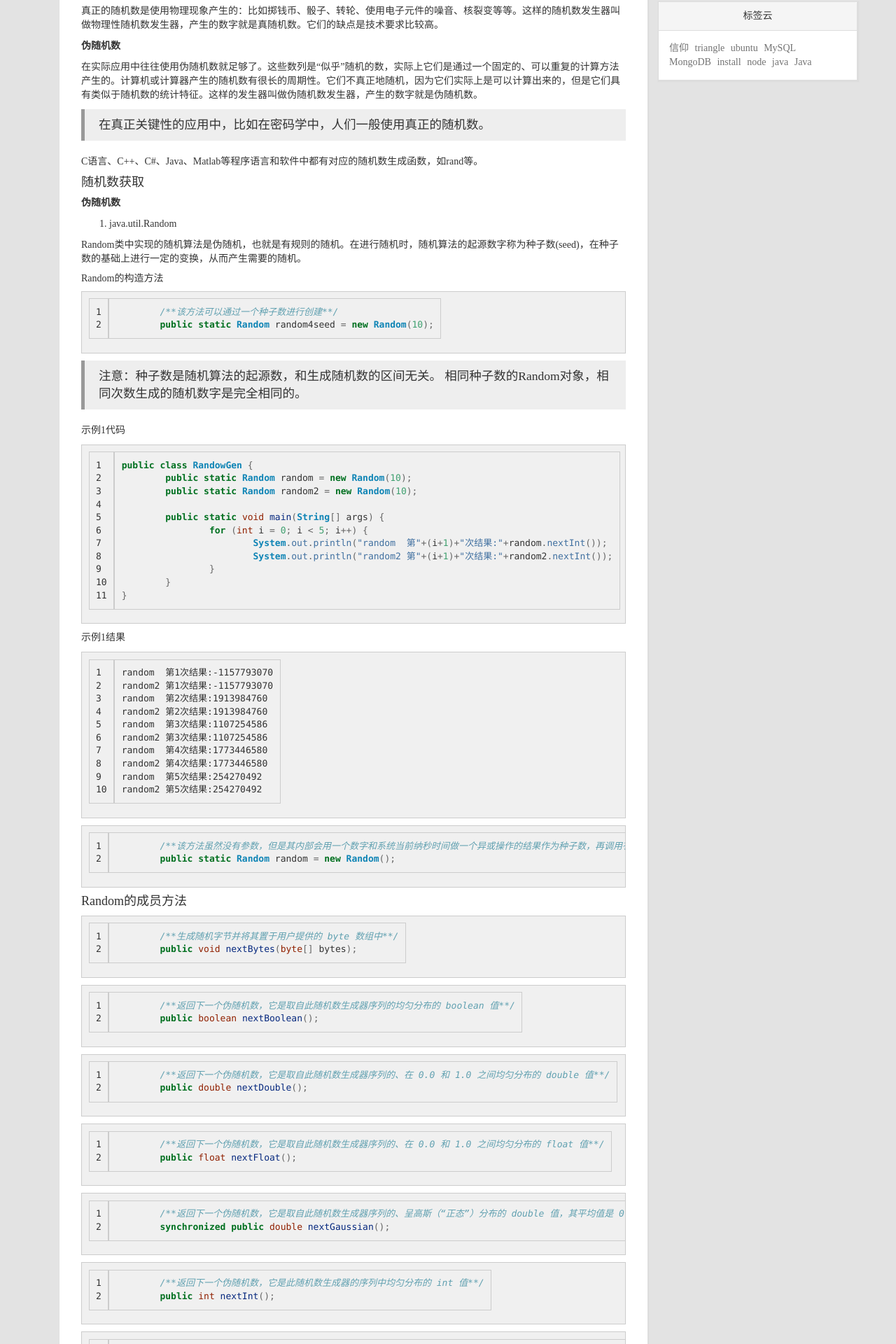
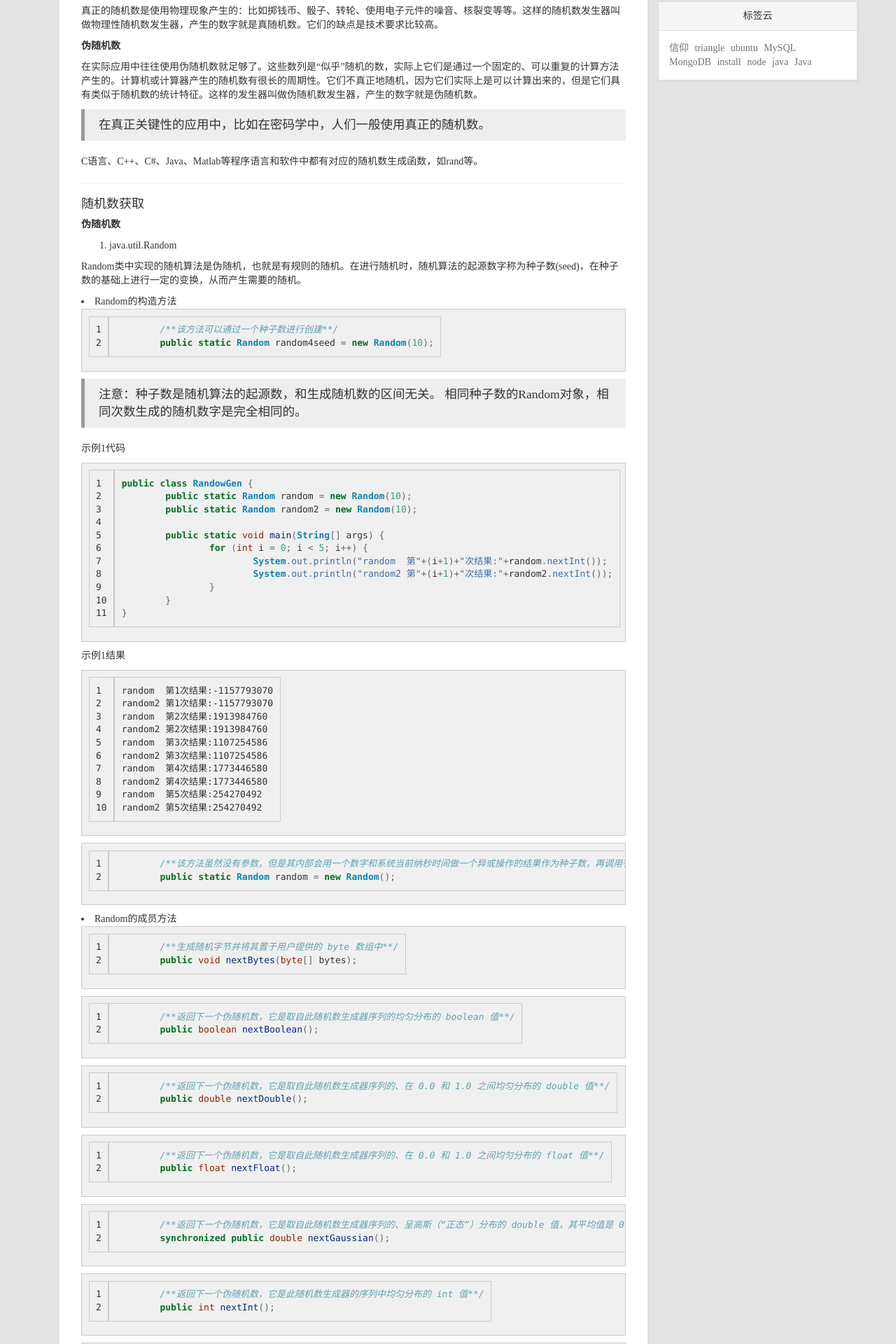
Before and after one commit to tomgg/tomgg.github.io, a Jekyll site: the page built from _posts/2016-07-20-java-random.md, in a window 1280 px wide. Shown: the part 326-2246 px from the top of the page at 70% size. Built offline with Jekyll 4.4.1, drawn with Linux system fonts in a browser that asks for light colours; nearby versions of some CDN libraries; comment, search, counter and statistics services are not loaded.

Commit message:
no message

````diff
--- a/_posts/2016-07-20-java-random.md
+++ b/_posts/2016-07-20-java-random.md
@@ -28,6 +28,8 @@ excerpt: "随机数的特征，随机数的种类，不同种类的应用场景
 
 C语言、C++、C#、Java、Matlab等程序语言和软件中都有对应的随机数生成函数，如rand等。
 
+***
+
 #### 随机数获取
 
 **伪随机数**
@@ -38,7 +40,7 @@ C语言、C++、C#、Java、Matlab等程序语言和软件中都有对应的随
 Random类中实现的随机算法是伪随机，也就是有规则的随机。在进行随机时，随机算法的起源数字称为种子数(seed)，在种子数的基础上进行一定的变换，从而产生需要的随机。
 
 
-##### Random的构造方法
++ Random的构造方法
 
 ``` java
 	/**该方法可以通过一个种子数进行创建**/
@@ -85,7 +87,7 @@ random2 第5次结果:254270492
 ```
 
 
-#### Random的成员方法
++ Random的成员方法
 
 
 ``` java
````
